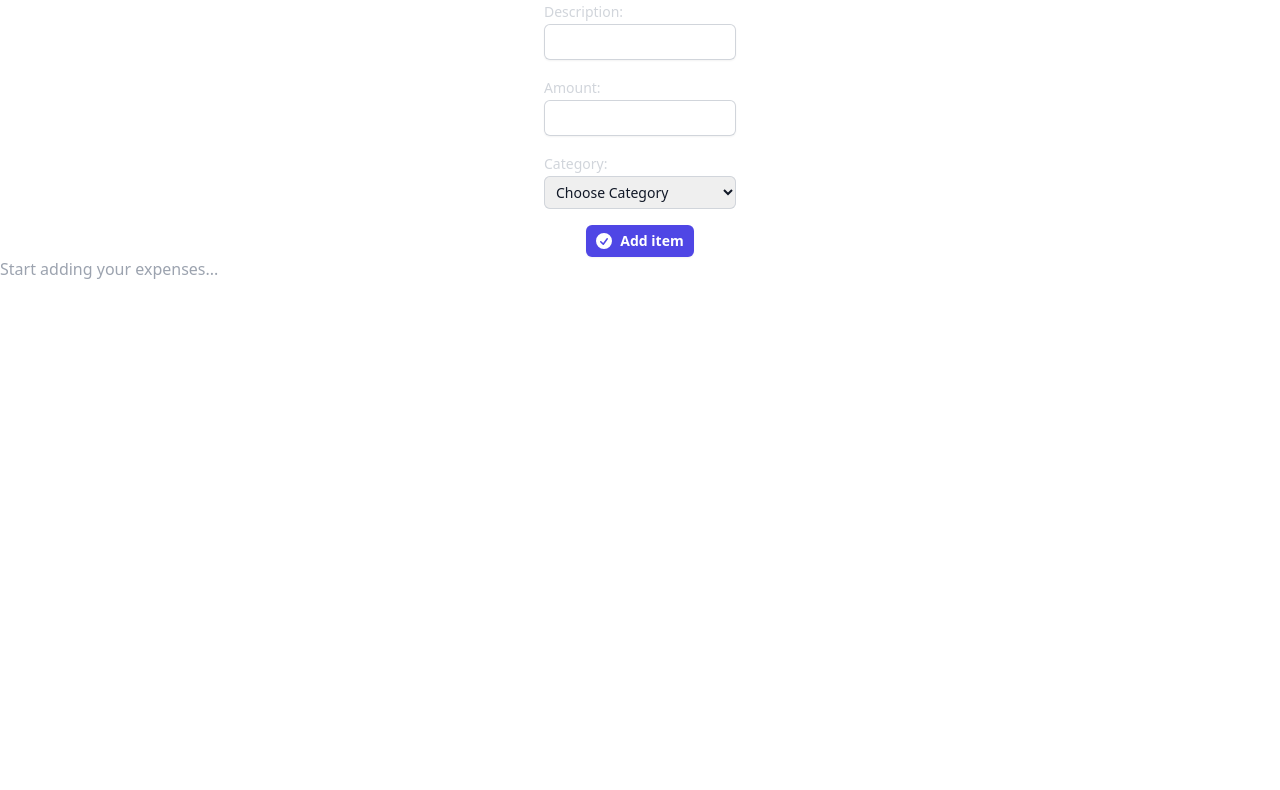
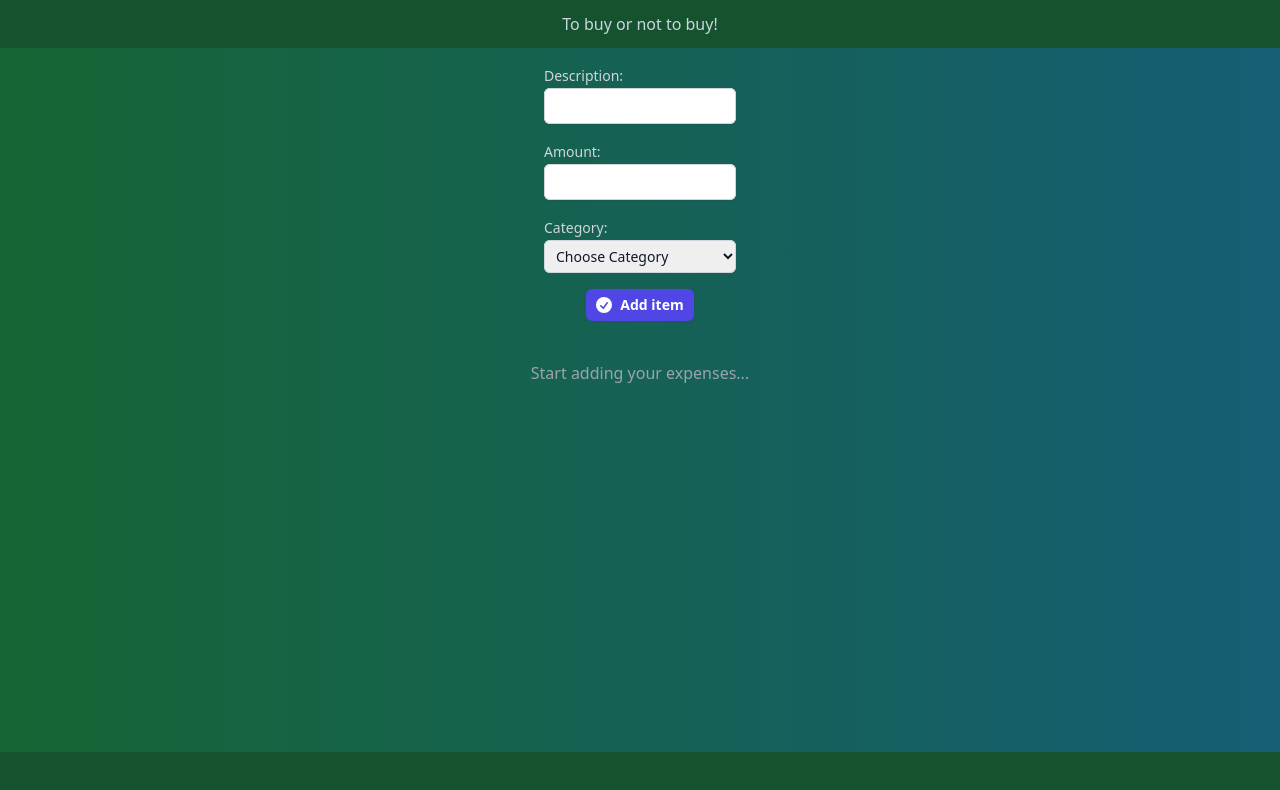
Before and after one commit to carlosmertens/expenses-tracker, a React (Vite) app: page /expenses in a window 1280 px wide. Shown: the top 790 px of the page. Built offline with nearby package versions, Linux system fonts and the light colour scheme.

Commit message:
Update App layout

```diff
--- a/src/App.tsx
+++ b/src/App.tsx
@@ -1,12 +1,14 @@
 import { Routes, Route } from 'react-router-dom';
 import Home from './pages/home.tsx';
 import Expenses from './pages/expenses.tsx';
+import NotFound from './pages/notFound.tsx';
 
 function App() {
   return (
     <Routes>
       <Route path='/' element={<Home />} />
       <Route path='expenses' element={<Expenses />} />
+      <Route path='*' element={<NotFound />} />
     </Routes>
   );
 }
--- a/src/components/ExpenseList.tsx
+++ b/src/components/ExpenseList.tsx
@@ -17,7 +17,7 @@ const ExpenseList = ({ expenses, onDelete }: Props) => {
     return <p className='text-gray-400'>Start adding your expenses...</p>;
 
   return (
-    <>
+    <div className='mb-10 flex flex-col items-center gap-4 '>
       <ExpenseFilter
         onSelectCategory={(category) => setSelectedCategory(category)}
       />
@@ -60,7 +60,7 @@ const ExpenseList = ({ expenses, onDelete }: Props) => {
           </tr>
         </tfoot>
       </table>
-    </>
+    </div>
   );
 };
 
--- a/src/layout/AppLayout.tsx
+++ b/src/layout/AppLayout.tsx
@@ -1,4 +1,6 @@
 import { ReactNode } from 'react';
+import Header from '../components/Header';
+import Footer from '../components/Footer';
 
 interface Props {
   children: ReactNode;
@@ -6,8 +8,10 @@ interface Props {
 
 const AppLayout = ({ children }: Props) => {
   return (
-    <div className='h-screen bg-gradient-to-r from-green-800 to-cyan-800 text-slate-300'>
+    <div className='min-h-screen bg-gradient-to-r from-green-800 to-cyan-800 text-slate-300'>
+      <Header />
       {children}
+      <Footer />
     </div>
   );
 };
--- a/src/pages/expenses.tsx
+++ b/src/pages/expenses.tsx
@@ -1,4 +1,5 @@
 import { useState } from 'react';
+import AppLayout from '../layout/AppLayout';
 import ExpenseForm from '../components/ExpenseForm';
 import ExpenseList from '../components/ExpenseList';
 
@@ -13,19 +14,26 @@ const Expenses = () => {
   const [expenses, setExpenses] = useState<Expense[]>([]);
 
   return (
-    <>
+    <AppLayout>
+      <main className='flex flex-col items-center py-16'>
+        <div className='mb-10'>
           <ExpenseForm
             onSubmit={(data) =>
               setExpenses([...expenses, { ...data, id: expenses.length + 1 }])
             }
           />
+        </div>
+
+        <div>
           <ExpenseList
             expenses={expenses}
             onDelete={(id) =>
               setExpenses(expenses.filter((expense) => expense.id !== id))
             }
           />
-    </>
+        </div>
+      </main>
+    </AppLayout>
   );
 };
 
--- a/src/pages/home.tsx
+++ b/src/pages/home.tsx
@@ -1,14 +1,11 @@
 import { ArrowRightCircleIcon } from '@heroicons/react/20/solid';
-import Header from '../components/Header';
-import Footer from '../components/Footer';
+import AppLayout from '../layout/AppLayout';
 import { NavLink } from 'react-router-dom';
 
 const Home = () => {
   return (
-    <div className='h-screen flex flex-col justify-center items-center gap-20 bg-gradient-to-r from-green-800 to-cyan-800 text-slate-300'>
-      <Header />
-
-      <main className='flex flex-col gap-8 items-center text-center px-4'>
+    <AppLayout>
+      <main className='h-full flex flex-col justify-center items-center  gap-8 text-center px-4'>
         <h1 className='text-5xl'>
           <span className='text-6xl'>Supermarket</span> Expenses Tracker
         </h1>
@@ -27,8 +24,7 @@ const Home = () => {
           Start Tracking
         </NavLink>
       </main>
-      <Footer />
-    </div>
+    </AppLayout>
   );
 };
 
--- /dev/null
+++ b/src/pages/notFound.tsx
@@ -0,0 +1,13 @@
+import AppLayout from '../layout/AppLayout';
+
+const NotFound = () => {
+  return (
+    <AppLayout>
+      <main className='h-full flex flex-col justify-center items-center'>
+        <h2 className='text-2xl'>404 - Page Not Found</h2>
+      </main>
+    </AppLayout>
+  );
+};
+
+export default NotFound;
```
Lines whose indentation alone changed are shown as unchanged.
